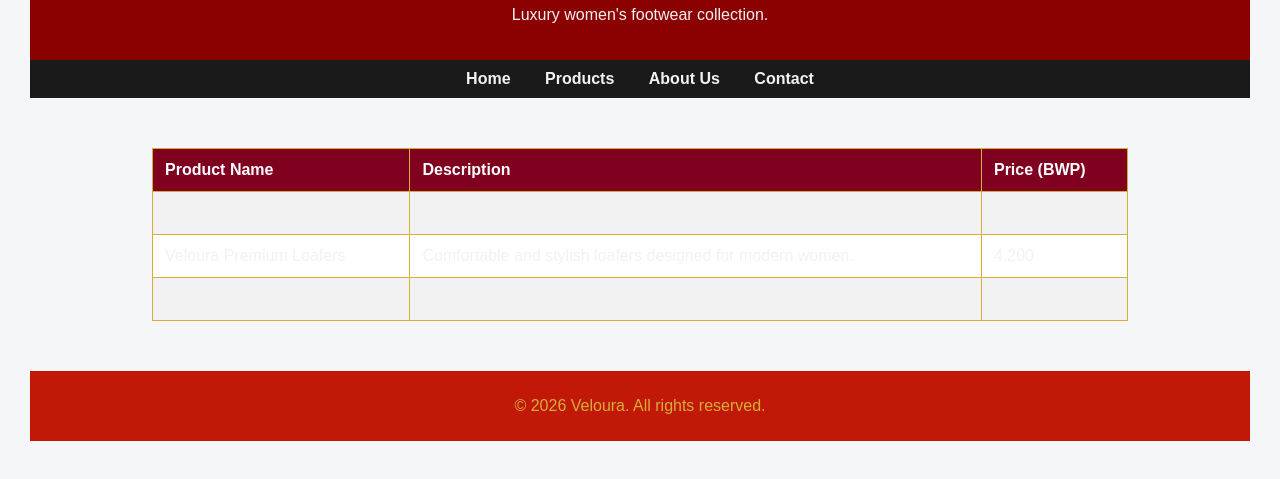
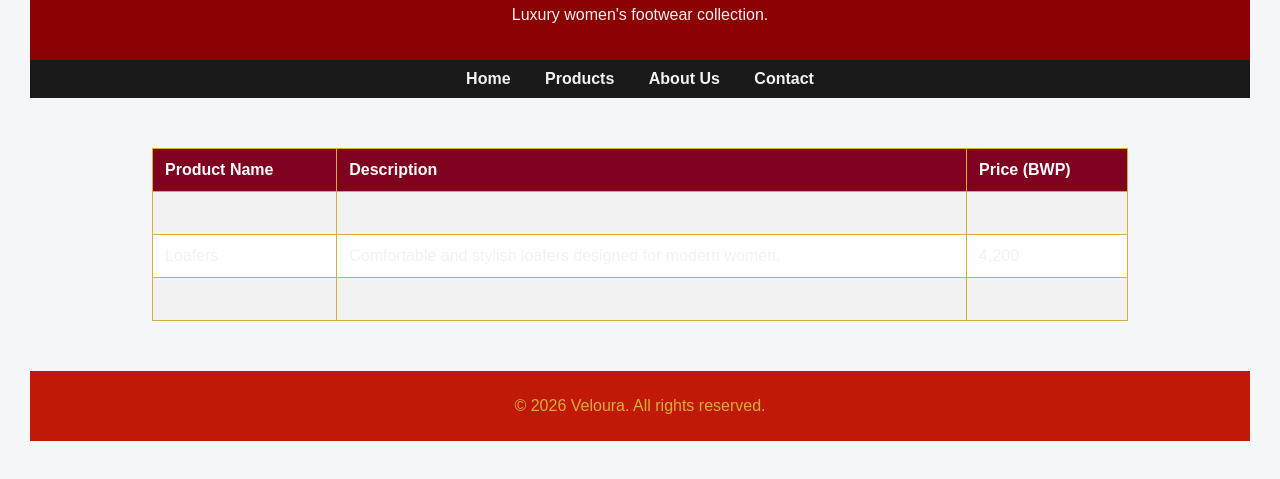
Before and after one commit to bida25-020/VELOURA, a plain HTML site: page products.html in a window 1280 px wide. Shown: the part 143-622 px from the top of the page. Drawn offline with Linux system fonts and the light colour scheme.

Commit message:
Update products.html

```diff
--- a/products.html
+++ b/products.html
@@ -65,19 +65,19 @@
         </tr>
 
         <tr>
-            <td>Veloura Classic Heels</td>
+            <td>Heels</td>
             <td>Elegant luxury heels designed for formal occasions.</td>
             <td>5,500</td>
         </tr>
 
         <tr>
-            <td>Veloura Premium Loafers</td>
+            <td>Loafers</td>
             <td>Comfortable and stylish loafers designed for modern women.</td>
             <td>4,200</td>
         </tr>
 
         <tr>
-            <td>Veloura Royal Boots</td>
+            <td>Boots</td>
             <td>Luxury boots crafted for elegance and confidence.</td>
             <td>7,200</td>
          </tr>
```
